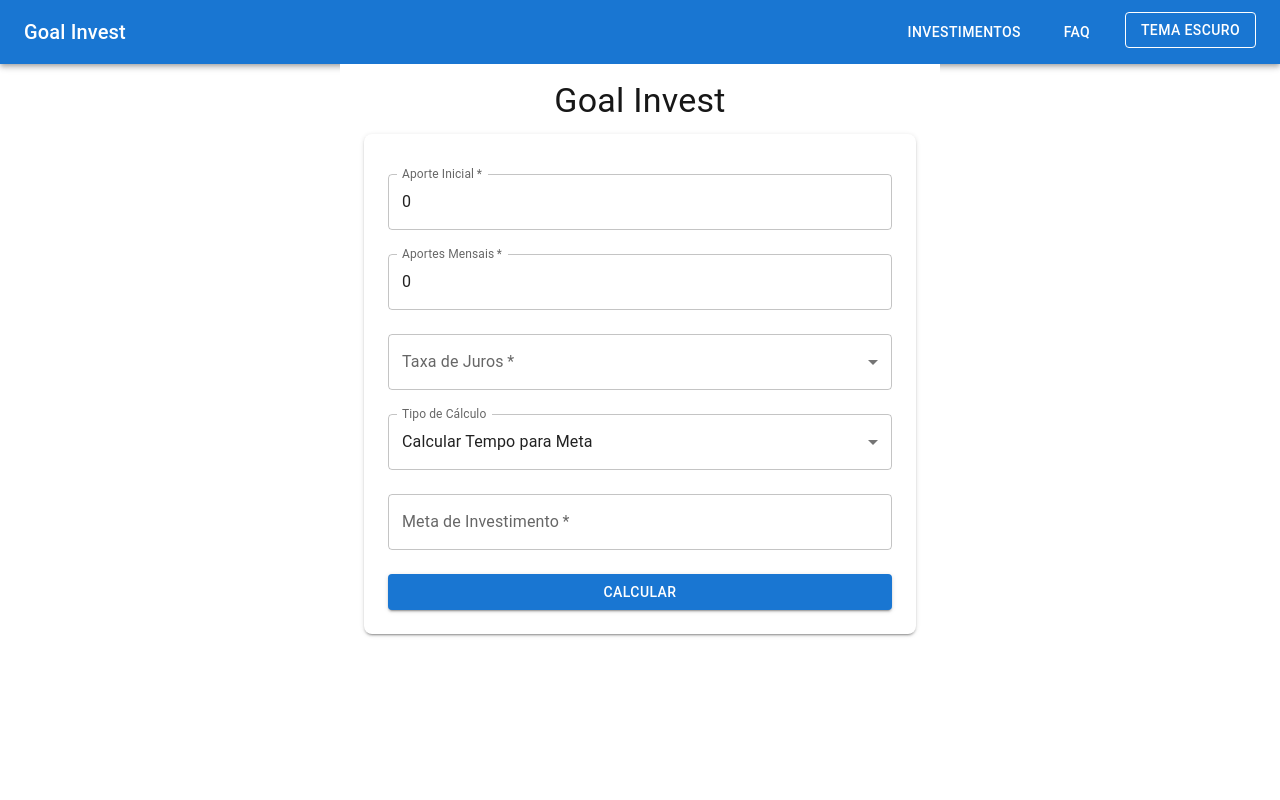
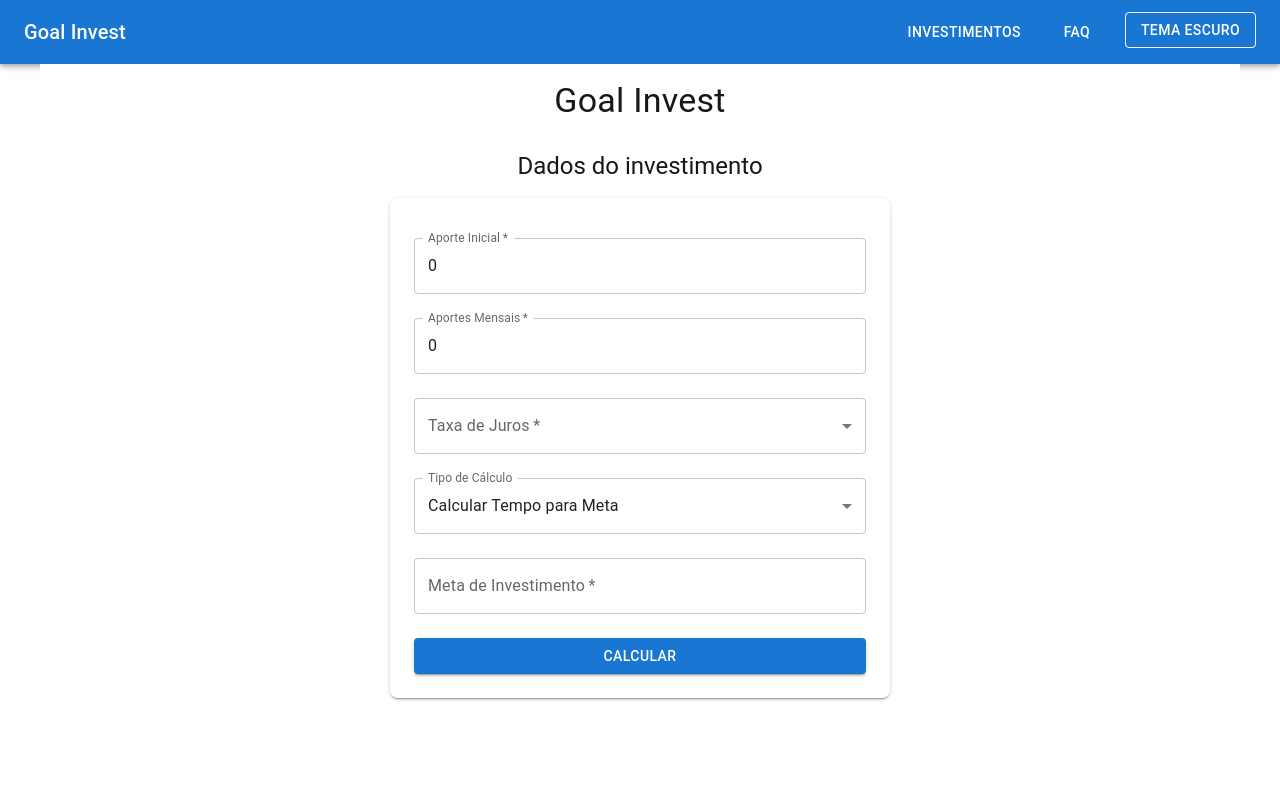
Before and after one commit to LeoJunioYuri/goal-invest, a Next.js app: page / in a window 1280 px wide. Shown: the top 800 px of the page. Built offline with nearby package versions, Linux system fonts and the light colour scheme.

Commit message:
feat: improve investment form and result display with animation

```diff
--- a/src/app/page.tsx
+++ b/src/app/page.tsx
@@ -9,52 +9,62 @@ import { performCalculations } from "./utils/calculations";
 const HomePage: React.FC = () => {
   const [result, setResult] = useState<InvestmentResultData | null>(null);
   const [error, setError] = useState<string | null>(null);
+  const [calculated, setCalculated] = useState<boolean>(false);
 
   const handleCalculate = (data: InvestmentData) => {
     setError(null);
     try {
       const calculationResult = performCalculations(data);
       setResult(calculationResult);
+      setCalculated(true);
     } catch (error) {
       console.error("Erro ao calcular:", error);
       setError("Ocorreu um erro ao realizar o cálculo. Tente novamente.");
+      setCalculated(false);
     }
   };
 
   return (
     <Container
-      maxWidth="sm"
-      sx={{
-        display: 'flex',
-        flexDirection: 'column',
-        alignItems: 'center',
-        minHeight: '100vh',
-        padding: '16px',
-        backgroundColor: 'var(--background)',
-        color: 'var(--foreground)',
-        transition: 'background-color 0.3s, color 0.3s',
-      }}
+      maxWidth="lg"
+      className="flex flex-col min-h-screen p-4 bg-background text-foreground transition-colors duration-300"
     >
       <Typography variant="h4" align="center" gutterBottom>
         Goal Invest
       </Typography>
 
+      <Box
+        className={`w-full flex flex-col md:flex-row items-center justify-center transition-transform duration-500 ease-in-out`}
+      >
+        <Box
+          className={`transition-transform duration-500 ease-in-out ${
+            calculated ? 'translate-y-0' : '-translate-y-12'
+          }`}
+          style={{
+            maxWidth: '90%',
+            width: '500px',
+            height: '400px',
+            margin: '4rem auto 6rem',
+          }}
+        >
+          <Typography variant="h5" align="center" style={{ paddingBottom: '1rem' }}>
+            Dados do investimento
+          </Typography>
           <InvestmentForm onCalculate={handleCalculate} />
-
-      {error && (
-        <Alert severity="error" sx={{ mt: 2, width: '100%' }}>
-          {error}
-        </Alert>
-      )}
+        </Box>
 
         {result && (
           <Box
-          sx={{
-            width: '100%',
-            mt: 4,
-            display: 'flex',
-            flexDirection: 'column',
-            alignItems: 'center',
+            className={`transition-opacity duration-500 ease-in-out ${
+              calculated ? 'opacity-100 translate-x-0' : 'opacity-0 translate-x-full'
+            }`}
+            style={{
+              maxWidth: '90%',
+              width: '500px',
+              height: '400px',
+              margin: '0 4rem',
+              marginTop: window.innerWidth < 768 ? '12rem' : '6rem',
+              marginBottom: '12rem',
             }}
           >
             <Typography variant="h5" align="center">
@@ -63,6 +73,13 @@ const HomePage: React.FC = () => {
             <InvestmentResult data={result} />
           </Box>
         )}
+      </Box>
+
+      {error && (
+        <Alert severity="error" className="mt-2 w-full">
+          {error}
+        </Alert>
+      )}
     </Container>
   );
 };
--- a/src/app/services/api.ts
+++ b/src/app/services/api.ts
@@ -1,10 +1,10 @@
 //import axios from 'axios';
 
 // Dados mockados
-const MOCK_SELIC = 10.75; // Selic atual
-const MOCK_CDI = 11.20; // CDI atual
-const MOCK_IPCA = 4.50; // IPCA acumulado nos últimos 12 meses
-const MOCK_SAVINGS = 7.03; // Poupança anual
+const MOCK_SELIC = 10.65; // Selic atual
+const MOCK_CDI = 10.65; // CDI atual
+const MOCK_IPCA = 3.97; // IPCA acumulado nos últimos 12 meses
+const MOCK_SAVINGS = 6.17; // Poupança anual
 
 // Função para buscar a taxa Selic
 export const fetchSelicRate = async (): Promise<number> => {
```
Lines whose indentation alone changed are shown as unchanged.
